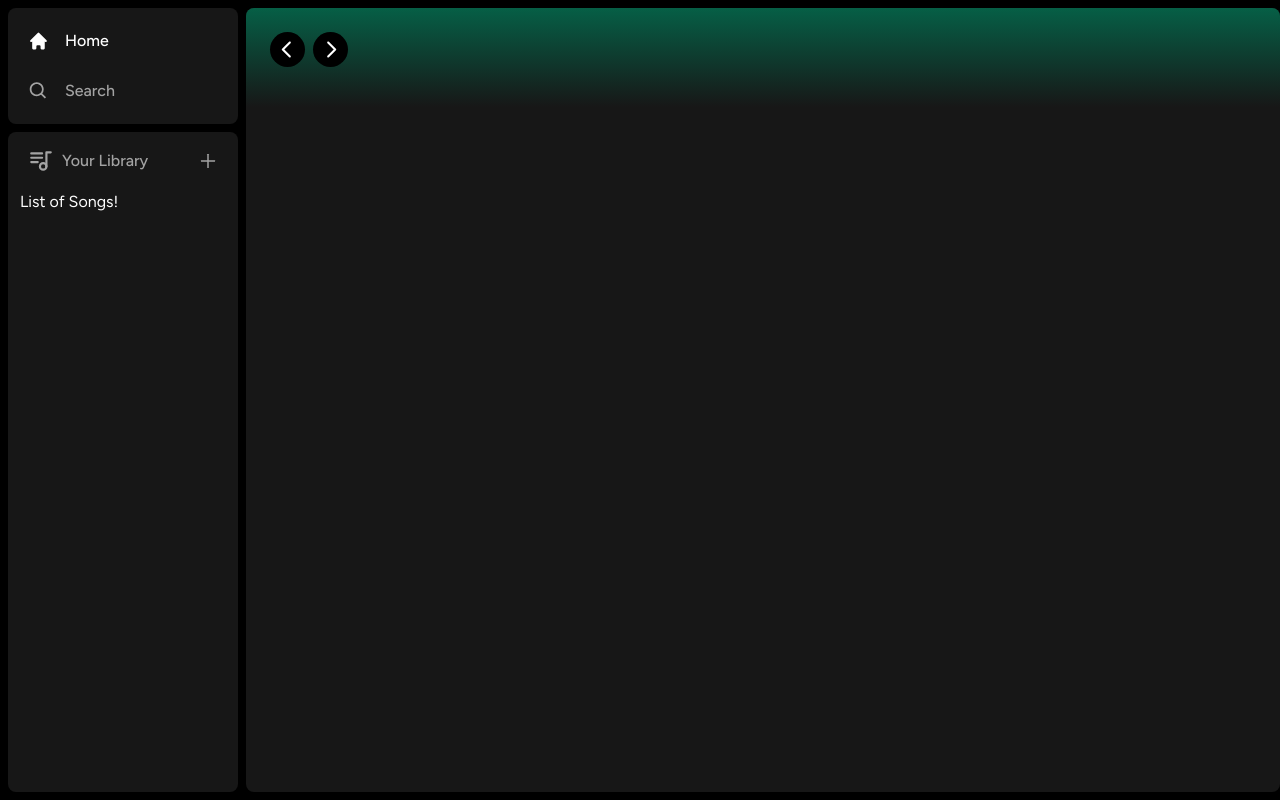
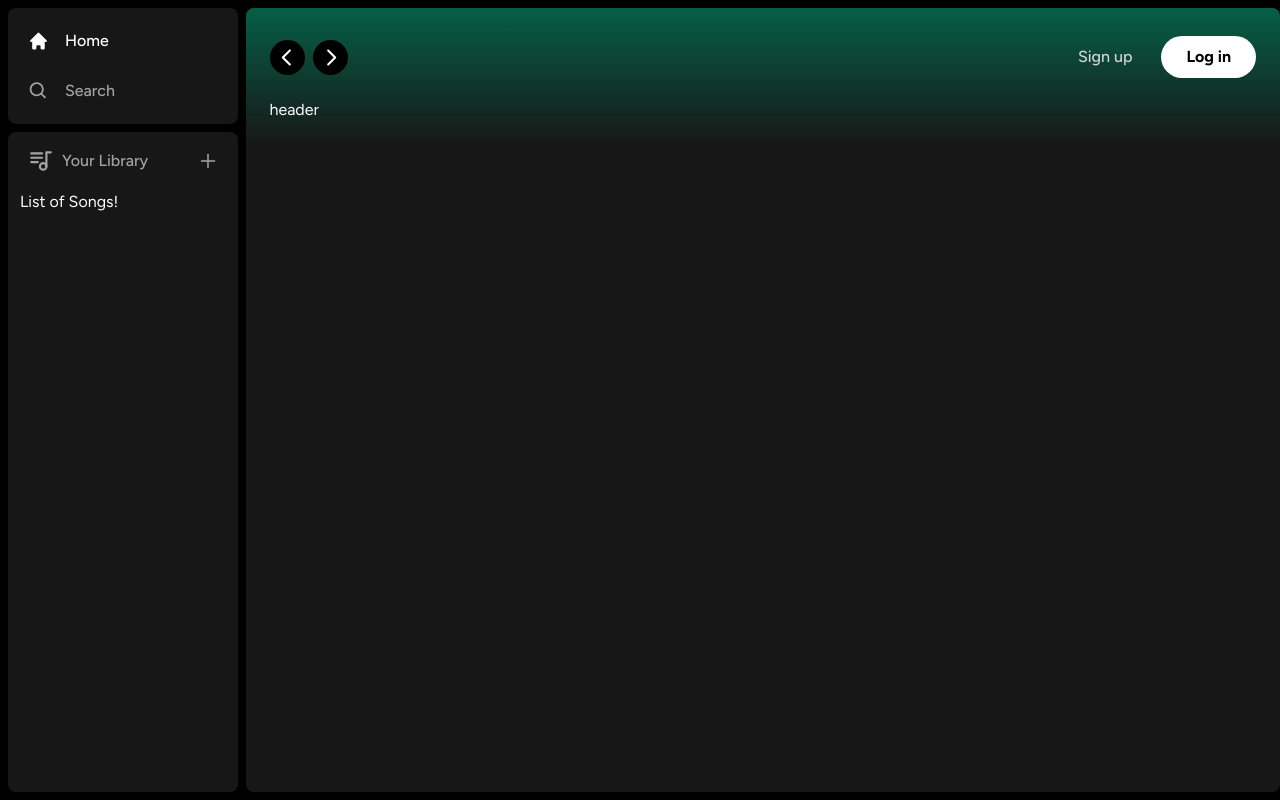
Before and after one commit to Chencho34/spotify-clone-app, a Next.js app: page / in a window 1280 px wide. Built offline with nearby package versions, Linux system fonts and the light colour scheme.

Commit message:
WIP: Add Buttons components in Header

```diff
--- /dev/null
+++ b/components/Button/Button.tsx
@@ -0,0 +1,30 @@
+import { ForwardedRef, forwardRef } from "react";
+import { twMerge } from "tailwind-merge";
+
+interface ButtonProps extends React.ButtonHTMLAttributes<HTMLButtonElement> {
+  className?: string
+  children: React.ReactNode
+  type: 'button' | 'submit'
+  onClick?: () => void
+}
+
+
+const Button = forwardRef<HTMLButtonElement, ButtonProps>(({className, children, disabled, type, onClick, ...props}, ref) => {
+  return (
+    <button
+      className={twMerge(`w-full rounded-full bg-green-500 border border-transparent px-3 py-3 disabled:cursor-not-allowed disabled:opacity-50 text-black font-bold hover:opacity-75 transition`, className)}
+      disabled={disabled}
+      onClick={onClick}
+      type={type}
+      ref={ref}
+      {...props}
+    >
+      {children}
+    </button>
+  )
+})
+
+
+Button.displayName = 'Button'
+
+export default Button
--- a/components/Header/Header.tsx
+++ b/components/Header/Header.tsx
@@ -5,6 +5,7 @@ import { BiSearch } from "react-icons/bi"
 import { HiHome } from "react-icons/hi"
 import { RxCaretLeft, RxCaretRight } from "react-icons/rx"
 import { twMerge } from "tailwind-merge"
+import { Button } from "@/components"
 
 interface HeaderProps {
   children: React.ReactNode
@@ -24,11 +25,20 @@ export default function Header ({ children, className }: HeaderProps): JSX.Eleme
           <button onClick={() => router.back()} className='rounded-full bg-black flex items-center justify-center hover:opacity-75 transition'><RxCaretLeft className='text-white' size={35}/></button>
           <button onClick={() => router.forward()} className='rounded-full bg-black flex items-center justify-center hover:opacity-75 transition'><RxCaretRight className='text-white' size={35}/></button>
         </article>
-        <article className="flex md:hidden gap-x-2 items-center">
+        <article className='flex md:hidden gap-x-2 items-center'>
           <button className='rounded-full p-2 bg-white flex items-center justify-center hover:opacity-75 transition'><HiHome className='text-black' size={20}/></button>
           <button className='rounded-full p-2 bg-white flex items-center justify-center hover:opacity-75 transition'><BiSearch className='text-black' size={20}/></button>
         </article>
+        <article className='flex justify-between items-center gap-x-4'>
+           <section>
+             <Button type='button' className='bg-transparent text-neutral-300 font-medium' onClick={() => {}}>Sign up</Button>
+           </section>
+           <section>
+             <Button type='button' className='bg-transparent font-md bg-white px-6 py-2' onClick={() => {}}>Log in</Button>
+           </section>
+        </article>
       </section>
+      {children}
     </header>
   )
 }
--- a/components/index.tsx
+++ b/components/index.tsx
@@ -2,10 +2,12 @@ import Box from './Box/Box';
 import Sidebar from './Sidebar/Sidebar';
 import Library from './Library/Library';
 import Header from './Header/Header';
+import Button from './Button/Button';
 
 export {
   Sidebar,
   Box,
   Library,
-  Header
+  Header,
+  Button
 }
```
